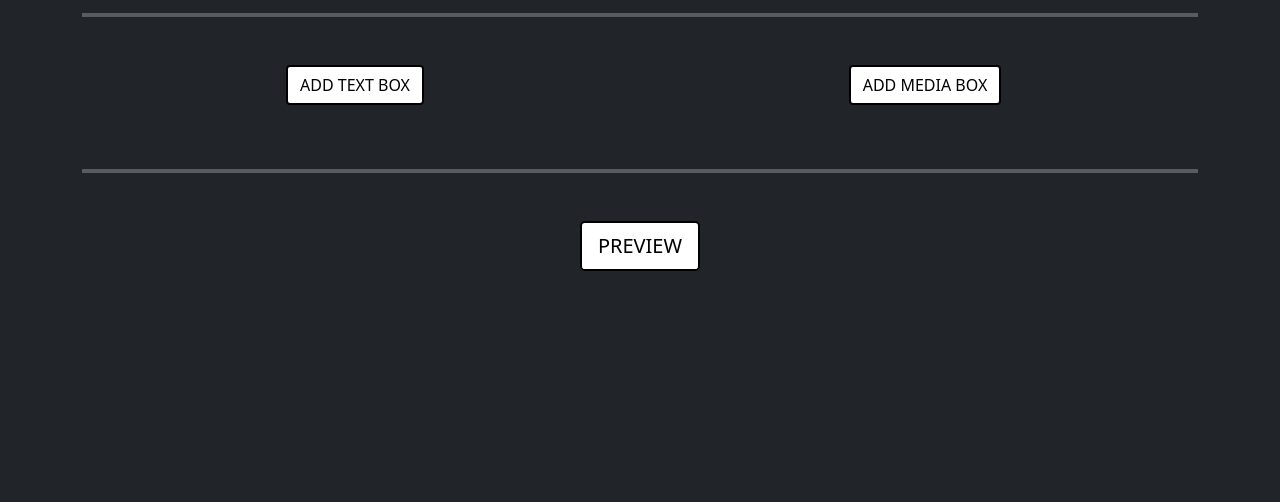
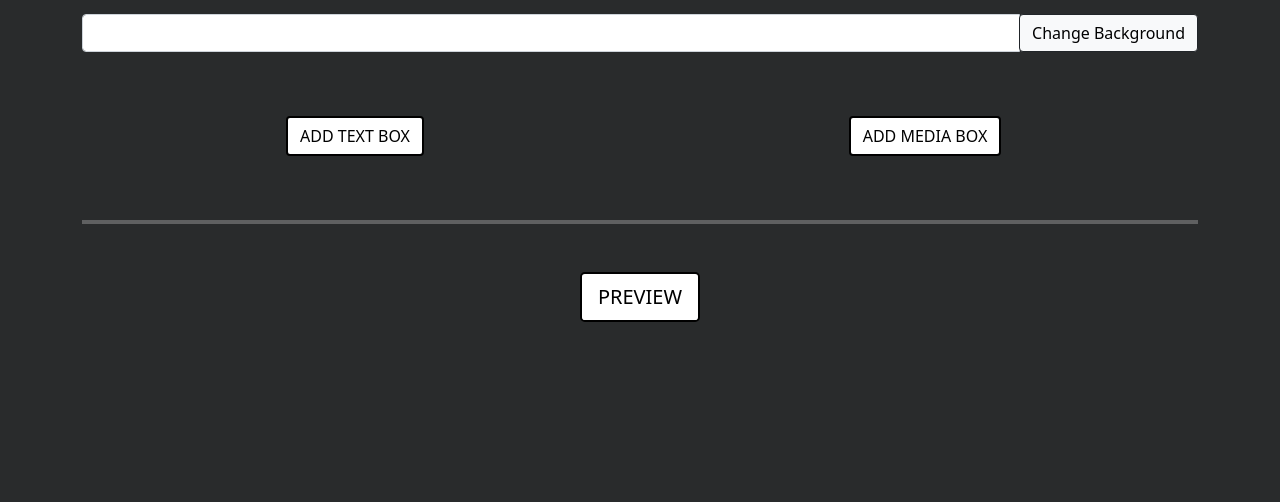
Before and after one commit to coffeecoders10/BirthdayWebsite, a plain HTML site: page Template/profile.html in a window 1280 px wide. Shown: the part 298-800 px from the top of the page. Drawn offline with nearby package versions, Linux system fonts and the light colour scheme.

```diff
--- a/Template/main.js
+++ b/Template/main.js
@@ -88,4 +88,9 @@
     $("#profile-container").append(clone)
   });
 
+  $("#bg-change").click(function(){
+    console.log("BGBG");
+    $("#page").css("background-color",$("#bg-color").val());
+  });
+
 });
--- a/Template/profile.html
+++ b/Template/profile.html
@@ -10,10 +10,10 @@
     <link rel="stylesheet" href="main.css">
     <script src="https://ajax.googleapis.com/ajax/libs/jquery/3.6.1/jquery.min.js"></script>
     <script src="main.js" type="text/javascript"></script>
-    <title>Akruti - Login</title>
+    <title>Akruti - Wishes</title>
   </head>
   <body>
-    <div class="container-fluid full bg-dark centering text-white">
+    <div class="container-fluid full centering text-white" id="page" style="background-color:#292b2c">
       <form class="container" action="login.html" method="post">
         <div class="row" id="profile-container">
           <div class="col-12 centering mb-2">
@@ -21,6 +21,14 @@
           </div>
           <div class="col-12">
             <hr style="border:2px solid white" class="mb-5">
+          </div>
+          <div class="col-12 centering mb-5 preview-remove">
+            <div class="input-group mb-3">
+              <input type="text" class="form-control" id="bg-color">
+              <div class="input-group-append">
+                <button class="btn btn-light border-dark" type="button" id="bg-change">Change Background</button>
+              </div>
+            </div>
           </div>
           <div class="col-6 centering mb-5 preview-remove">
             <button type="button" class="btn add-btn" id="add-text-box">Add Text Box</button>
```
